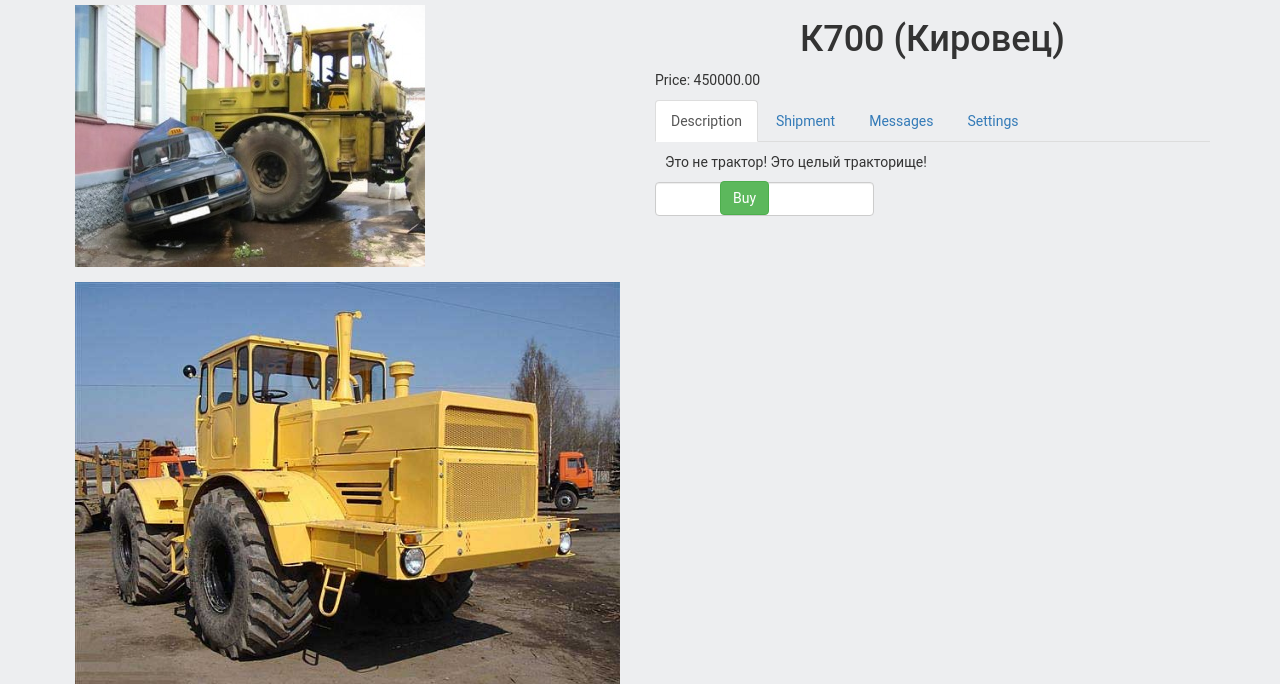
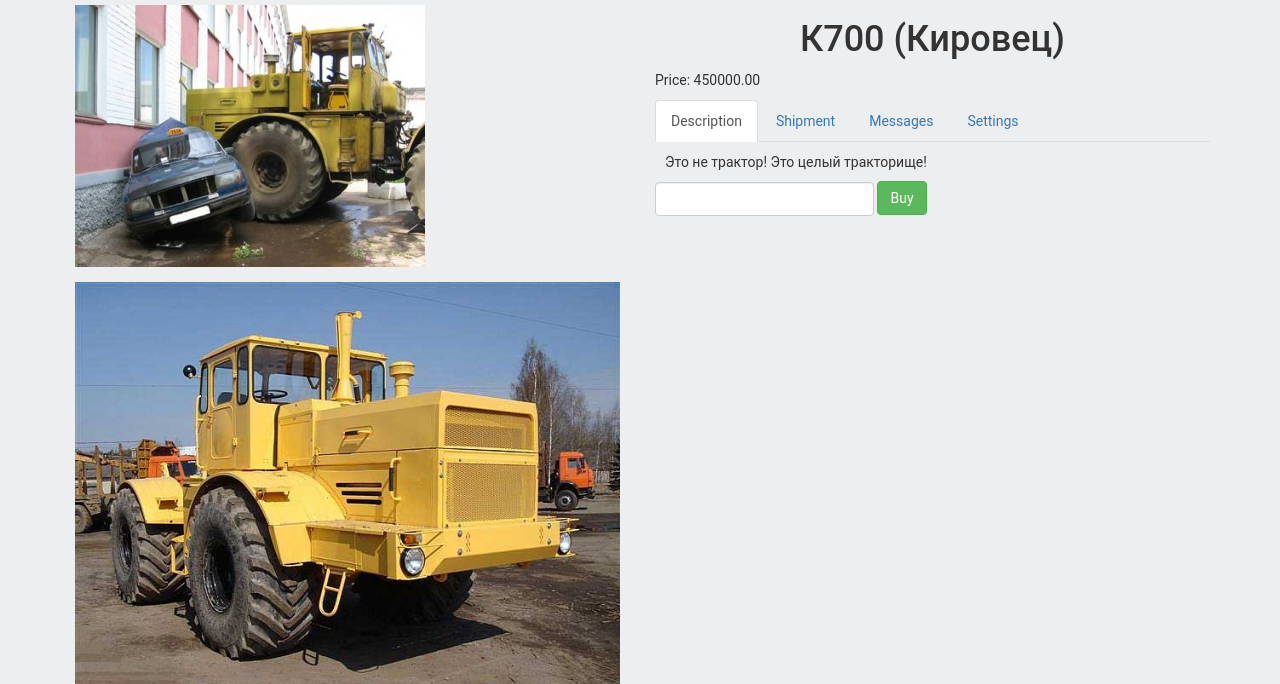
Before and after one commit to ksavinov/market_on_django, a Django app: template templates/products/product.html in a window 1280 px wide. Shown: the part 70-754 px from the top of the page. Run offline with Django 3.2, Linux system fonts and the light colour scheme; the template is opened without the code that fills it: values that come from a table or form of the project are taken from there, others are empty; data comes from the database, SQL or seed files in the repository; both versions use the stored data as it was after the commit; parts of the project's set-up code (start-up, migrations or seed data) failed here and were passed over; some libraries are stand-ins or nearby versions.

Commit message:
fixed bug on the product page

```diff
--- a/static/static_dev/css/style.css
+++ b/static/static_dev/css/style.css
@@ -53,6 +53,10 @@
     position: absolute;
     bottom: 1px;
     left: 80px;
+}
+.btn-success.btn-add-to-cart {
+    position: relative!important;
+    left: 0;
 }
 
 .discount-container{
--- a/templates/products/product.html
+++ b/templates/products/product.html
@@ -52,16 +52,12 @@
                 </div>
                 <form id="form_buying_product" class="form-inline" action="{% url 'basket_adding' %}"> {% csrf_token %} <!-- django will create hidden input-->
                     <div class="form-group">
-                         <input type="number" class="form-control" name="number" id="number">
-                    </div>
-                    <div>
-                        <button type="submit" id="submit_btn"  class="btn btn-success btn-buy"
+                        <input type="number" class="form-control" name="number" id="number">
+                        <button type="submit" id="submit_btn"  class="btn btn-success btn-add-to-cart btn-buy"
                                 data-product_id = "{{ product.id }}"
                                 data-name ="{{ product.name }}"
                                 data-price ="{{ product.price }}"
-                        >
-                            Buy
-                        </button>
+                        >Buy</button>
                     </div>
                 </form>
             </div>
```
Also changed, not shown: db.sqlite3.
